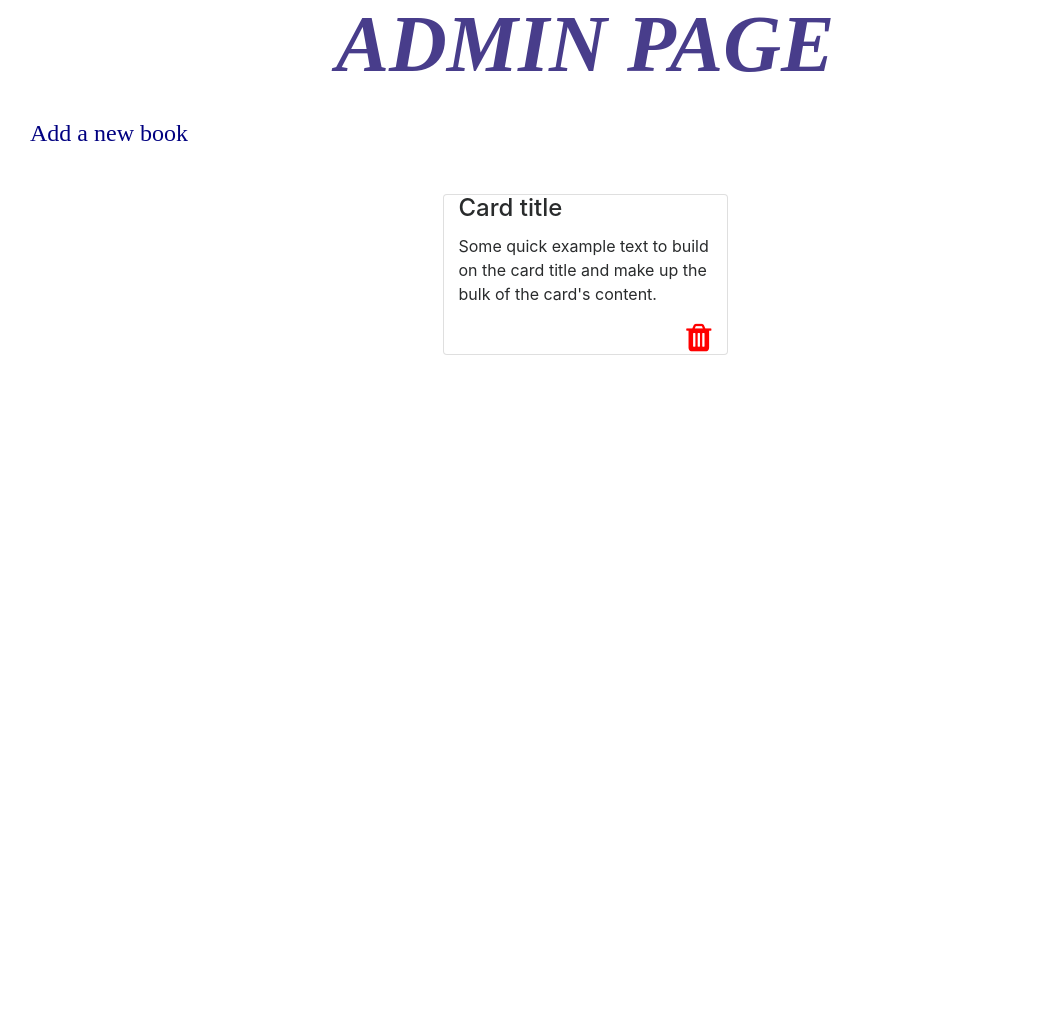
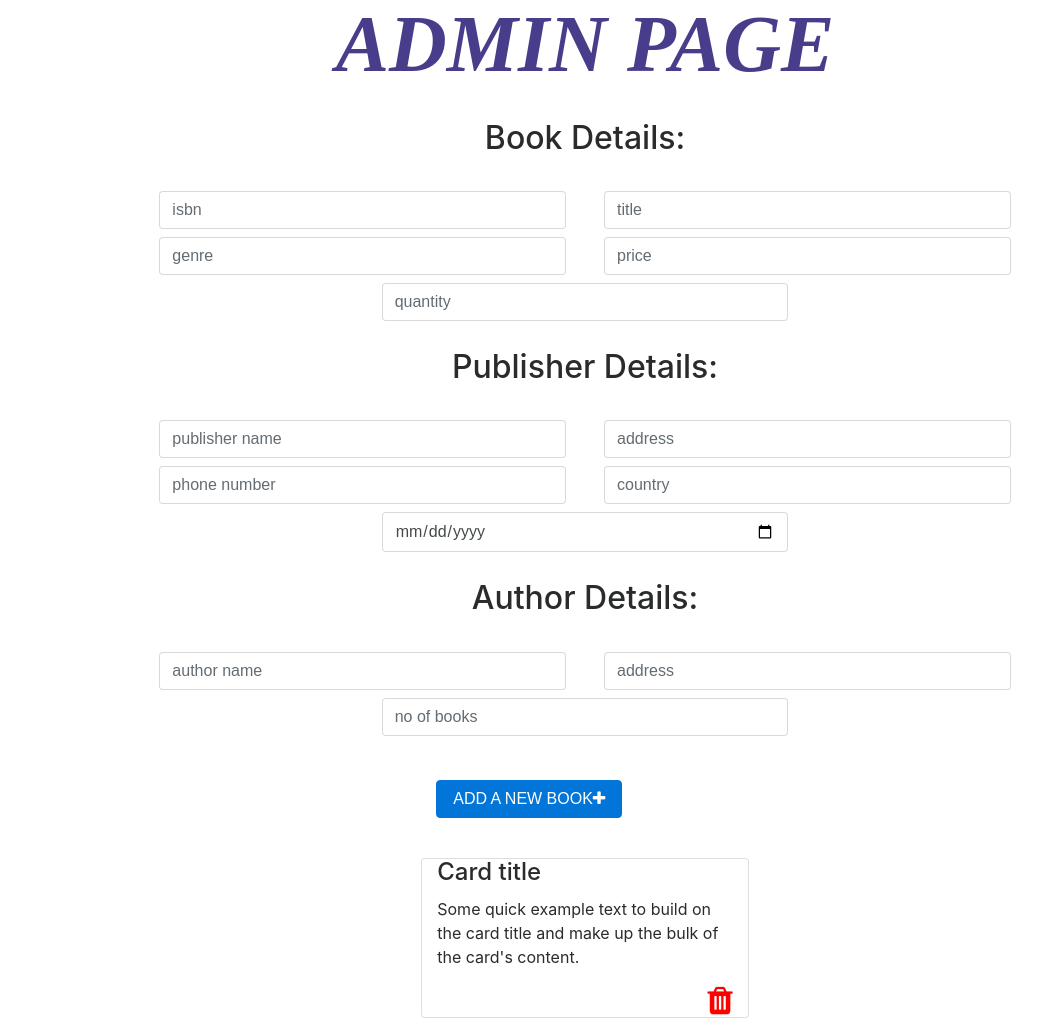
Before and after one commit to bhavya2020/Athena-Book-Store, a website: page frontend/admin.html in a window 1280 px wide. Shown: the whole page, without its empty margins (55-1097 px from the left). Before the commit the page ends 800 px from the top, so only its background shows below. Drawn offline with Linux system fonts and the light colour scheme; no server answers; a web font is replaced by a local one.

Commit message:
form for admin

```diff
--- a/frontend/admin.html
+++ b/frontend/admin.html
@@ -23,23 +23,77 @@
     <div class="row">
         <div class="col-12">
             <h1 style="color:darkslateblue;text-align:center;font-size:10vh ; font-style: oblique; font-family: Dialog;font-weight: bold"> ADMIN PAGE</h1>
-            <br>
-            <h4 style="font-family: Dialog; color: navy">Add a new book</h4>
-            <br>
+        </div>
+    </div></div>
+<br>
+<div class="row justify-content-center">
+<h2> Book Details: </h2>
+</div>
+<br>
+    <div class="row justify-content-center">
+
+        <div class="col-4 m-1">
+            <input id="isbn" class="form-control" placeholder="isbn" type="number">
+        </div>
+        <div class="col-4 m-1">
+            <input id="title" class="form-control" placeholder="title">
+        </div>
+        <div class="col-4 m-1">
+            <input id="genre" class="form-control" placeholder="genre">
+        </div>
+        <div class="col-4 m-1">
+            <input id="price" class="form-control" placeholder="price" type="number">
+        </div>
+        <div class="col-4 m-1">
+            <input id="quantity" class="form-control" placeholder="quantity" type="number">
         </div>
     </div>
-    <!--<div class="row justify-content-center">-->
-        <!--<div class="col-3">-->
-            <!--<input id="name" class="form-control" placeholder="name">-->
-        <!--</div>-->
-        <!--<div class="col-3">-->
-            <!--<input id="price" class="form-control" placeholder="price" type="number">-->
-        <!--</div>-->
-        <!--<div class="col-1">-->
-            <!--<button class="btn btn-primary" id="add"><i class="fa fa-plus"></i> </button>-->
-        <!--</div>-->
-    <!--</div>-->
-    <div class="row justify-content-center mt-3" id="books">
+<br>
+<div class="row justify-content-center">
+<h2> Publisher Details:</h2>
+</div>
+<br>
+    <div class="row justify-content-center">
+        <div class="col-4 m-1">
+            <input id="pub_name" class="form-control" placeholder="publisher name">
+        </div>
+        <div class="col-4 m-1">
+            <input id="pub_address" class="form-control" placeholder="address">
+        </div>
+        <div class="col-4 m-1">
+            <input id="pub_phone" class="form-control" placeholder="phone number">
+        </div>
+        <div class="col-4 m-1">
+            <input id="country" class="form-control" placeholder="country">
+        </div>
+        <div class="col-4 m-1">
+            <input id="date" class="form-control" placeholder="publishing date" type="date">
+        </div>
+    </div>
+<br>
+<div class="row justify-content-center">
+<h2> Author Details:</h2>
+</div>
+<br>
+<div class="row justify-content-center">
+    <div class="col-4 m-1">
+        <input id="auth_name" class="form-control" placeholder="author name">
+    </div>
+    <div class="col-4 m-1">
+        <input id="auth_address" class="form-control" placeholder="address">
+    </div>
+    <div class="col-4 m-1">
+        <input id="noBooks" class="form-control" placeholder="no of books">
+    </div>
+</div>
+<br>
+<div class="row justify-content-center mt-3">
+<div class="col-3">
+    <button class="btn btn-primary" id="add">ADD A NEW BOOK<i class="fa fa-plus"></i> </button>
+</div>
+</div>
+ <br>
+<div class="row justify-content-center mt-3" id="books">
         <div class="card col-3" style="width: 20rem;">
             <div class="card-body">
                 <h4 class="card-title">Card title</h4>
```
